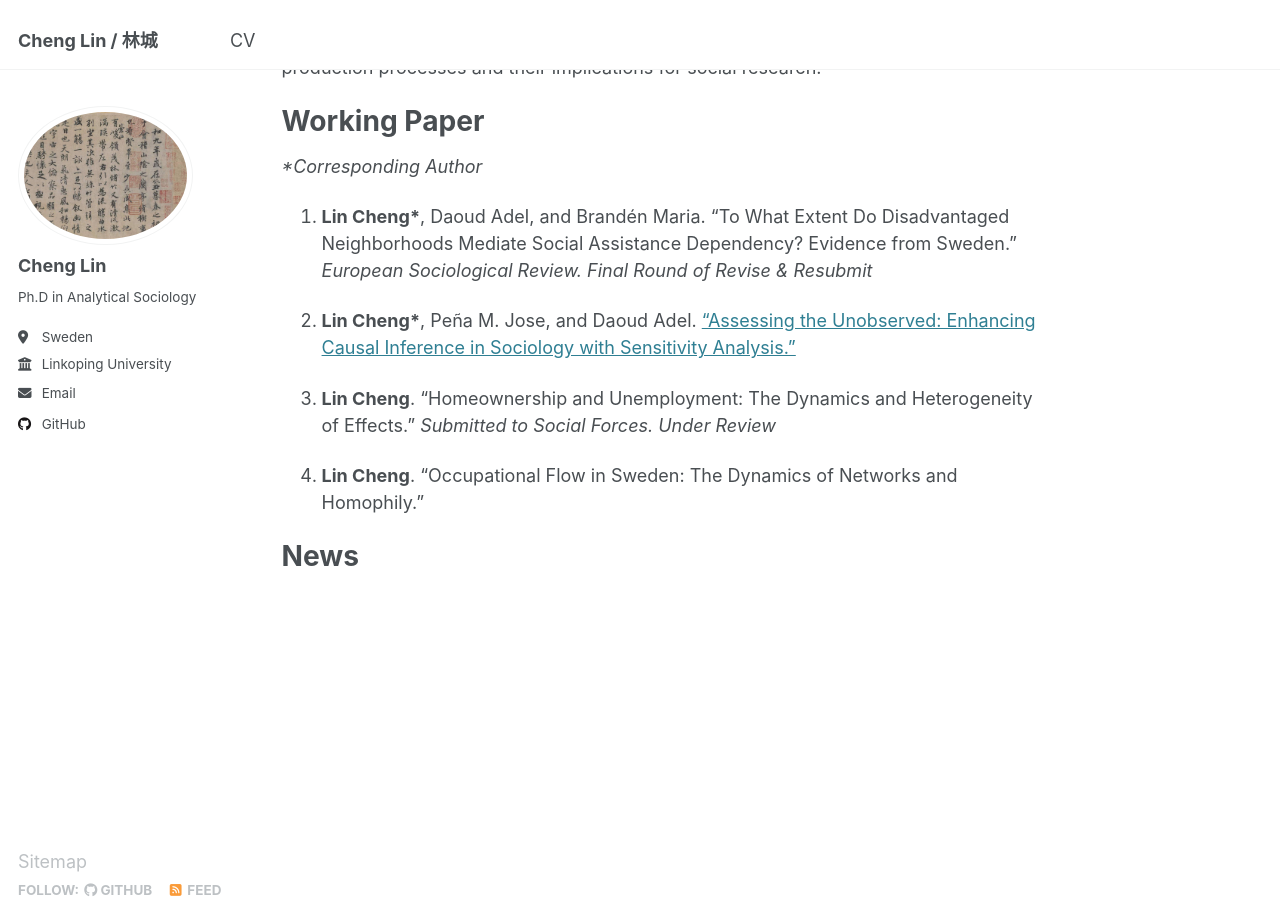
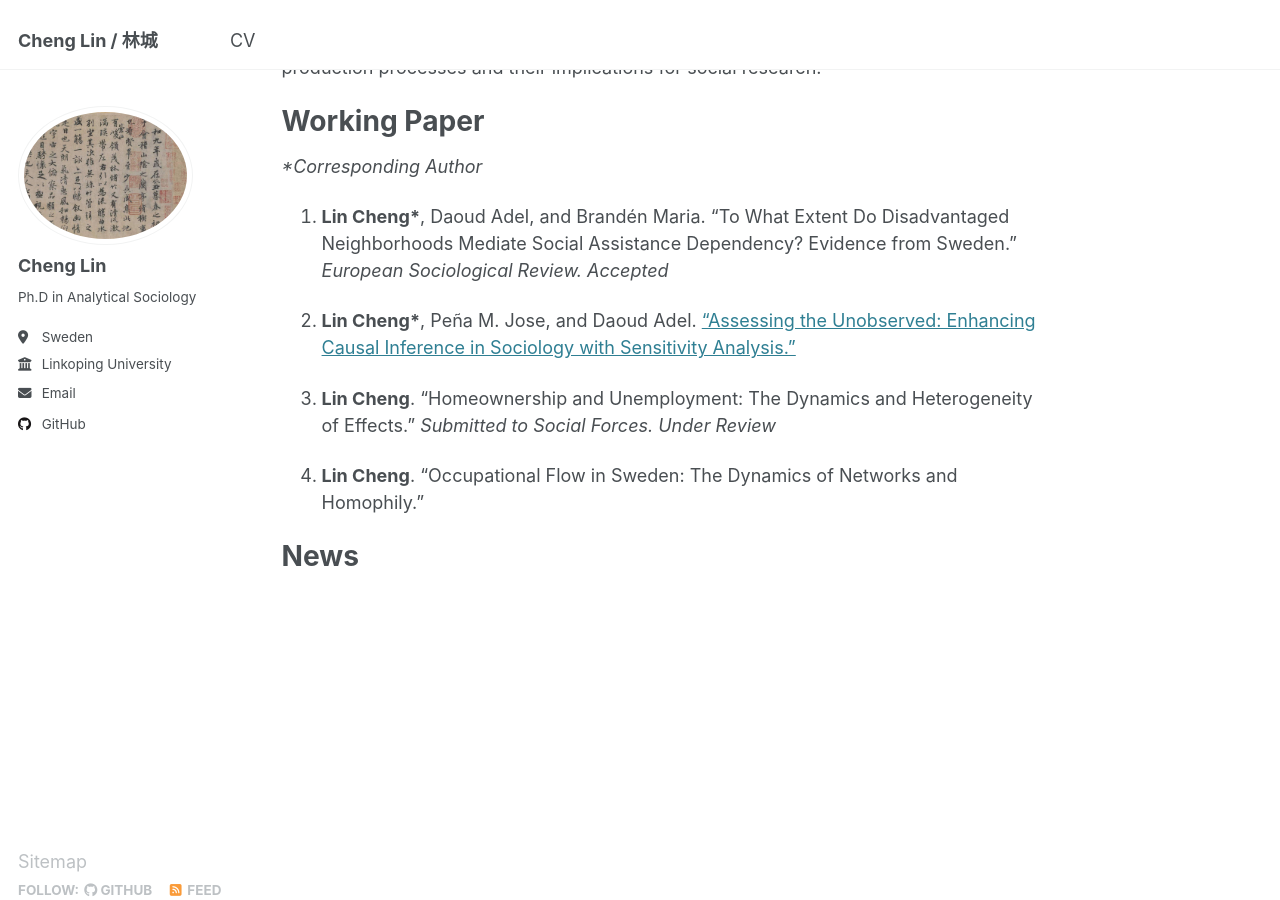
Before and after one commit to cheli79/cheli79.github.io, a Jekyll site: the page built from _pages/about.md, in a window 1280 px wide and 900 px high, scrolled down 884 px. Built offline with Jekyll 4.4.1, drawn with Linux system fonts in a browser that asks for light colours.

Commit message:
Update about.md

```diff
--- a/_pages/about.md
+++ b/_pages/about.md
@@ -21,7 +21,7 @@ Working Paper
 ======
 _*Corresponding Author_
 
-1. __Lin Cheng*__, Daoud Adel, and Brandén Maria. “To What Extent Do Disadvantaged Neighborhoods Mediate Social Assistance Dependency? Evidence from Sweden.” _European Sociological Review. Final Round of Revise & Resubmit_
+1. __Lin Cheng*__, Daoud Adel, and Brandén Maria. “To What Extent Do Disadvantaged Neighborhoods Mediate Social Assistance Dependency? Evidence from Sweden.” _European Sociological Review. Accepted_
 
 2. __Lin Cheng*__, Peña M. Jose, and Daoud Adel. [“Assessing the Unobserved: Enhancing Causal Inference in Sociology with Sensitivity Analysis.”](https://arxiv.org/abs/2311.13410)
 
```
